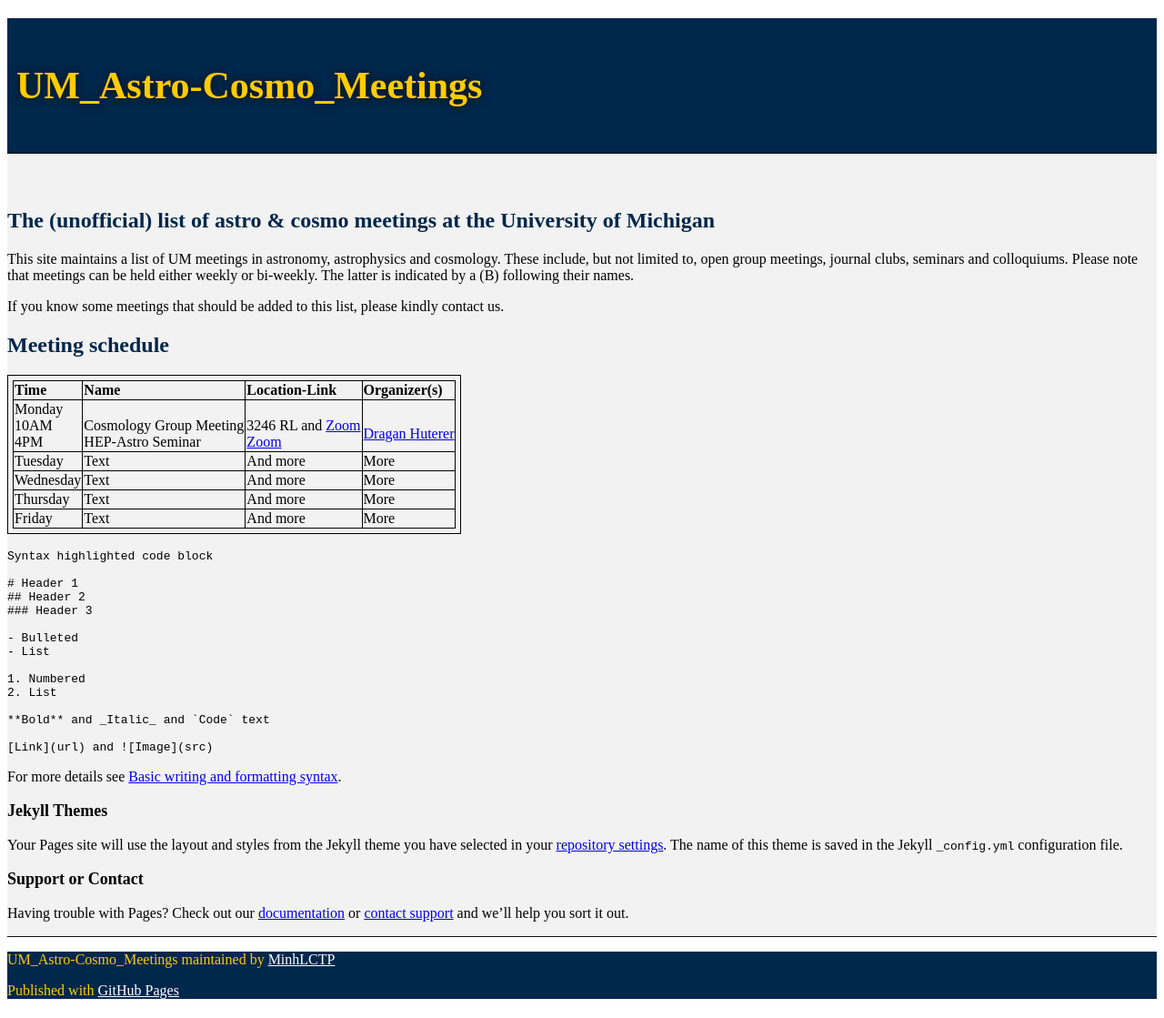
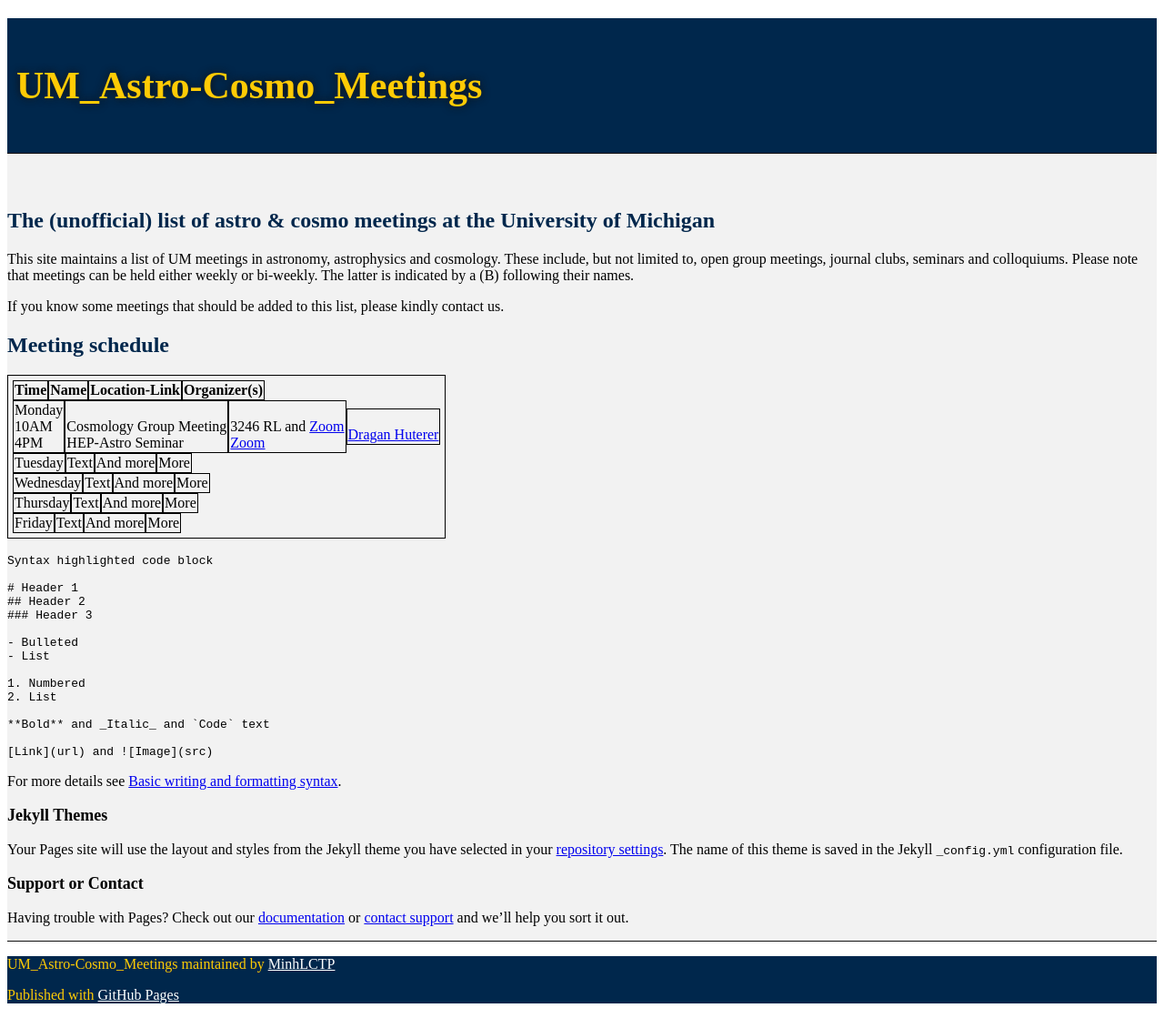
Before and after one commit to MinhLCTP/UM_Astro-Cosmo_Meetings, a Jekyll site: the page built from index.md, in a window 1280 px wide. Shown: the whole page at 91% size. Built offline with Jekyll 4.4.1, drawn with Linux system fonts in a browser that asks for light colours; our own code applies the rules of GitHub Pages for plain Markdown files; the repository's description, which GitHub fills in, is left out.

Commit message:
Fix table css

```diff
--- a/assets/css/style.css
+++ b/assets/css/style.css
@@ -70,7 +70,6 @@
 table {
     display: inline-block;
     overflow: auto;
-    background: var(--md-default-bg-color);
     padding: 5px;
 	border-collapse: collapse;
 	border-spacing: 0;
@@ -78,5 +77,10 @@ table {
 }
 
 td, th {
+	display: inline-block;
+	overflow: auto;
 	border: 1px solid black;
+	box-shadow:
+     0 px2rem(4px) px2rem(10px) hsla(0, 0%, 0%, 0.05),
+     0 0           px2rem(1px)  hsla(0, 0%, 0%, 0.1);
 }
```
